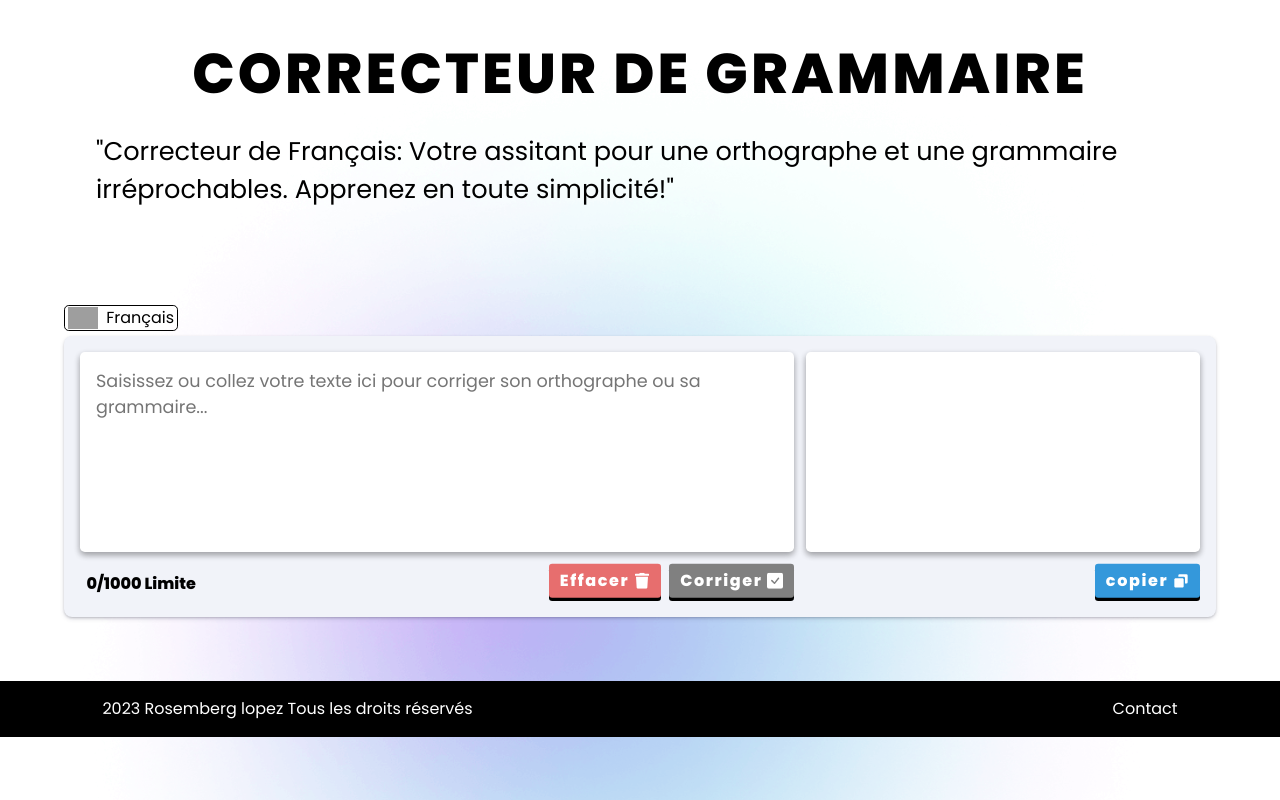
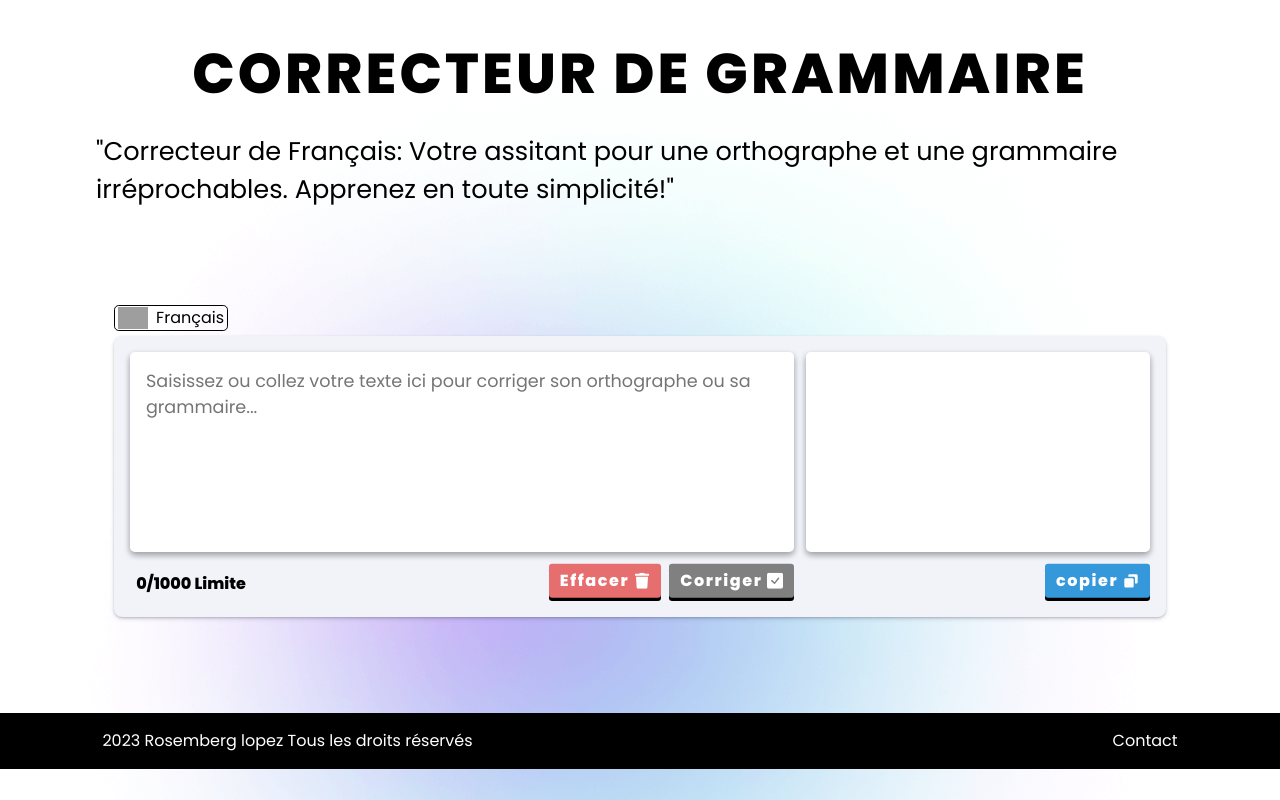
Before and after one commit to Rosember10/corrector-fr, a React (Vite) app in the folder corrector-front-end/: page / in a window 1280 px wide. Built offline with nearby package versions, Linux system fonts and the light colour scheme; grey boxes are pictures that could not be loaded.

Commit message:
modify article css for being in the center of page

```diff
--- a/corrector-front-end/src/components/Corrector/Corrector.css
+++ b/corrector-front-end/src/components/Corrector/Corrector.css
@@ -1,28 +1,13 @@
 main {
-    /* display: flex;
+    display: flex;
     justify-content: center;
     align-items: center;
-    height: 60vh; */
-    /* max-width: 80rem; */
-
-
-
-
 }
 
 article {
     padding: 1rem 1rem;
     margin: 3rem 3rem;
-
-    /* display: flex;
-    flex-direction: column;
-    justify-content: center;
-    align-items: center;
-    text-align: center; */
-    /* width: 50%;
-  height: 50%; */
 }
-
 .icon_language {
     display: inline-flex;
     text-align: center;
@@ -31,29 +16,19 @@ article {
     border: 1px solid black;
     border-radius: .3rem;
     padding: 0 .2rem;
+}
+.corrector {
 
-}
-
-.corrector {
-    /* display: grid;
-    grid-template-columns: 1.4fr 0.6fr;
-    grid-template-rows: 1fr;
-    gap: 0px 0px;
-    grid-auto-flow: row;
-    grid-template-areas:
-    ". ."; */
-
-
+    min-width: 60vw;
     display: flex;
     flex-wrap: wrap;
-    max-width: 80rem;
+    /* max-width: 80rem; */
     gap: .7rem;
     background-color: #F1F3F9;
     border-radius: .5rem;
     padding: 1rem;
     box-shadow: rgba(50, 50, 93, 0.25) 0px 2px 5px -1px, rgba(0, 0, 0, 0.3) 0px 1px 3px -1px;
 }
-
 .corrector_input {
     flex: 1 2 30rem;
 }
```
